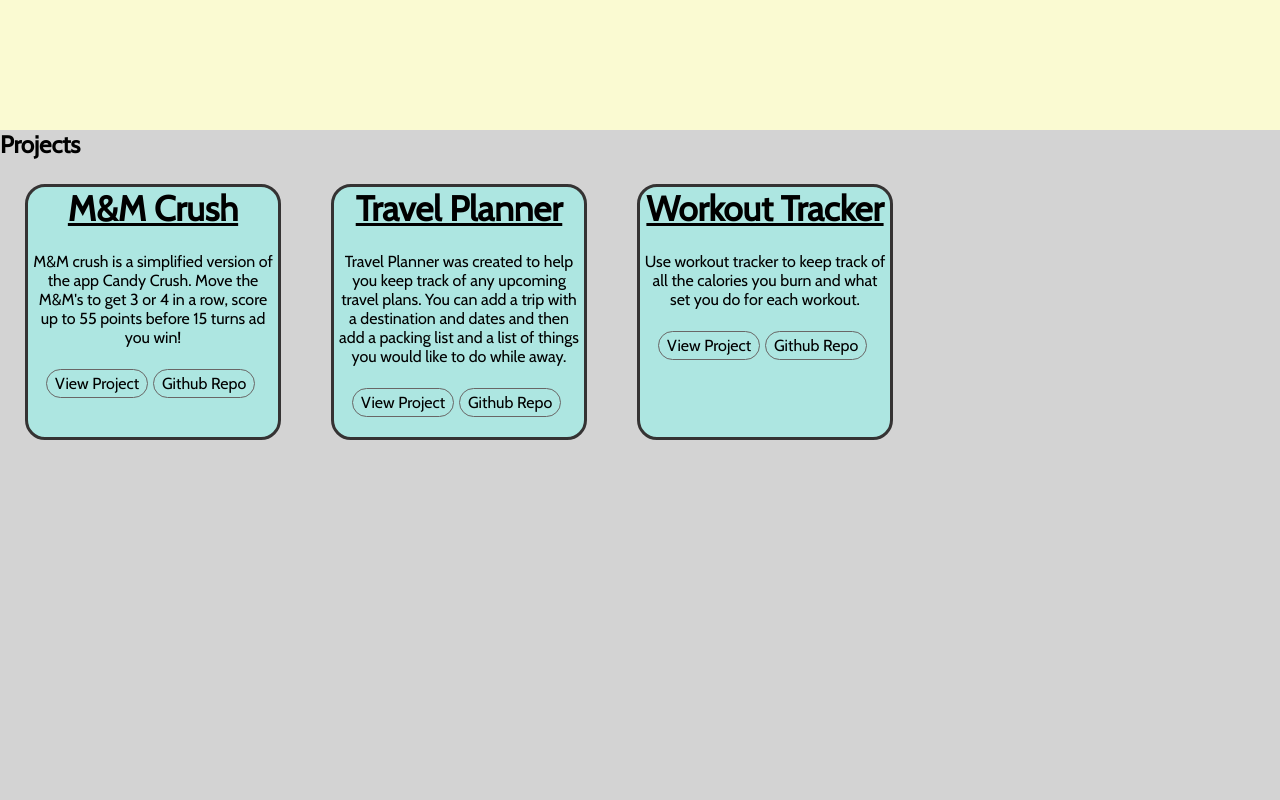
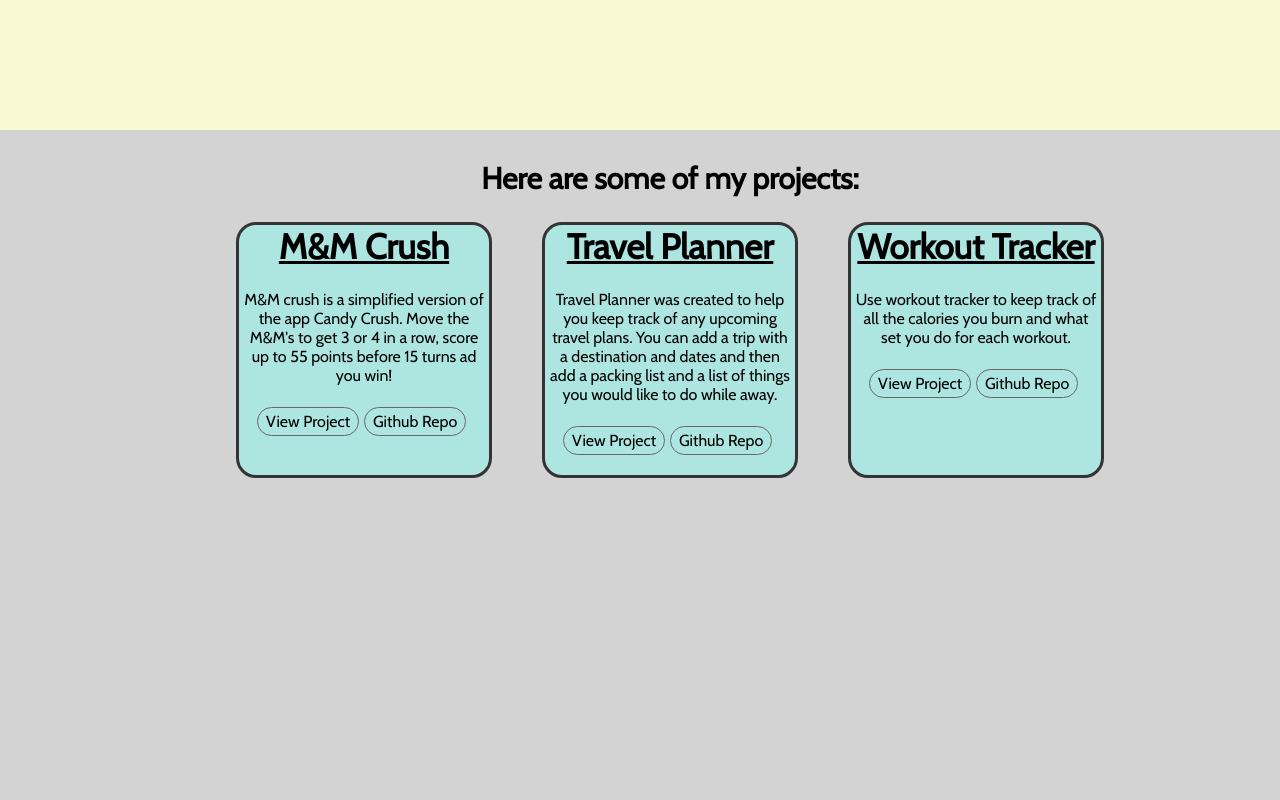
Before and after one commit to jesspesale/portfolio-site, a React (Create React App) app: page / in a window 1280 px wide. Shown: the part 1380-2180 px from the top of the page. Built offline with nearby package versions, Linux system fonts and the light colour scheme.

Commit message:
got projects centered and inline and wrap to second line when dont fit

```diff
--- a/src/components/project_section/project_section.css
+++ b/src/components/project_section/project_section.css
@@ -11,7 +11,24 @@
     flex-wrap: wrap;
 } */
 
+/* pl */
 .projects{
-    /* border: 7px solid rgb(66, 63, 63); */
-    /* padding: 20px; */
+    padding: 30px;
+    display: flex;
+    flex-direction: column;
+    align-items: center;
+    text-align: center;
+
 }
+
+.proj-sec-title{
+    font-weight: 600;
+    text-align: center;
+    font-size: 30px;
+}
+
+/* pl-list */
+.project-items{
+    display: flex;
+    flex-wrap: wrap;
+}
--- a/src/components/project_section/project_section.jsx
+++ b/src/components/project_section/project_section.jsx
@@ -5,8 +5,9 @@ import ProjectItem from "../project_item/project_item";
 const ProjectSection = () => {
 
   return (
-    <div id="projects">
-      <h2>Projects</h2>
+    <div id="projects" className="projects">
+      <h2 className="proj-sec-title">Here are some of my projects:</h2>
+      <div className="project-items">
       {projects.map((project) => {
         return (
             <ProjectItem
@@ -16,6 +17,7 @@ const ProjectSection = () => {
             );
           })}
       </div>
+    </div>
   )
 };
 
```
Lines whose indentation alone changed are shown as unchanged.
